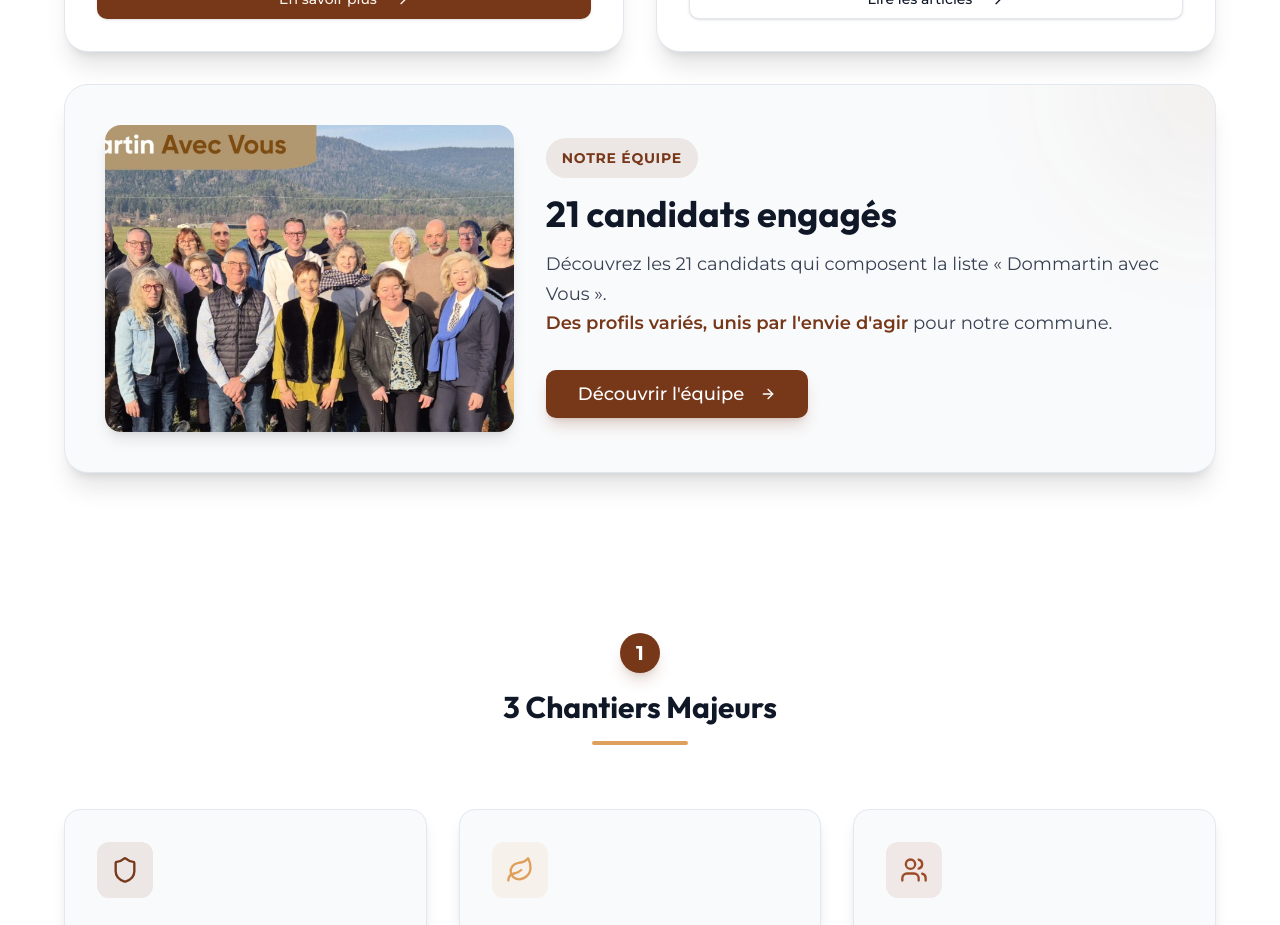
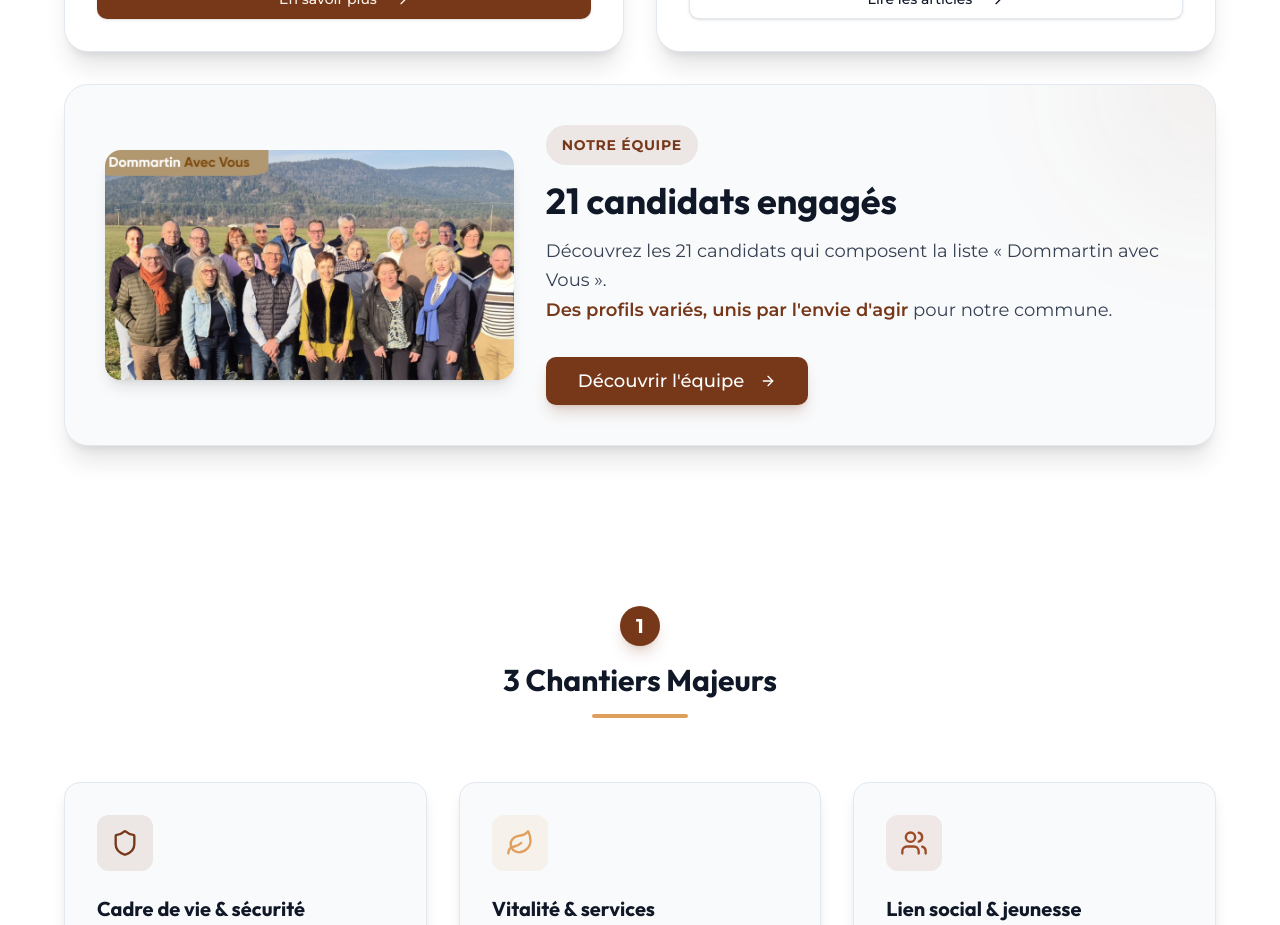
Before and after one commit to LenaGonzalezBreton/web_dommartin, a Next.js app: page / in a window 1280 px wide. Shown: the part 1140-2065 px from the top of the page. Built offline with nearby package versions, Linux system fonts and the light colour scheme.

Commit message:
Photo equipe accueil optimisee

```diff
--- a/app/page.tsx
+++ b/app/page.tsx
@@ -113,12 +113,12 @@ export default function Home() {
                             <div className="absolute top-0 right-0 w-64 h-64 bg-primary/5 rounded-full blur-3xl -translate-y-1/2 translate-x-1/2 transition-transform duration-700 group-hover:scale-110" />
 
                             <div className="relative z-10 grid md:grid-cols-5 gap-8 items-center">
-                                <div className="md:col-span-2 relative aspect-[4/3] rounded-2xl overflow-hidden shadow-lg">
+                                <div className="md:col-span-2 relative aspect-[16/9] rounded-2xl overflow-hidden shadow-lg">
                                     <Image
-                                        src="/equipe-complete.jpg"
-                                        alt="L'équipe se présente"
+                                        src="/equipe-accueil.jpg"
+                                        alt="L'équipe Dommartin avec Vous"
                                         fill
-                                        className="object-cover"
+                                        className="object-cover object-[15%_center]"
                                     />
                                 </div>
 
```
Also changed, not shown: public/equipe-accueil.jpg (added).
